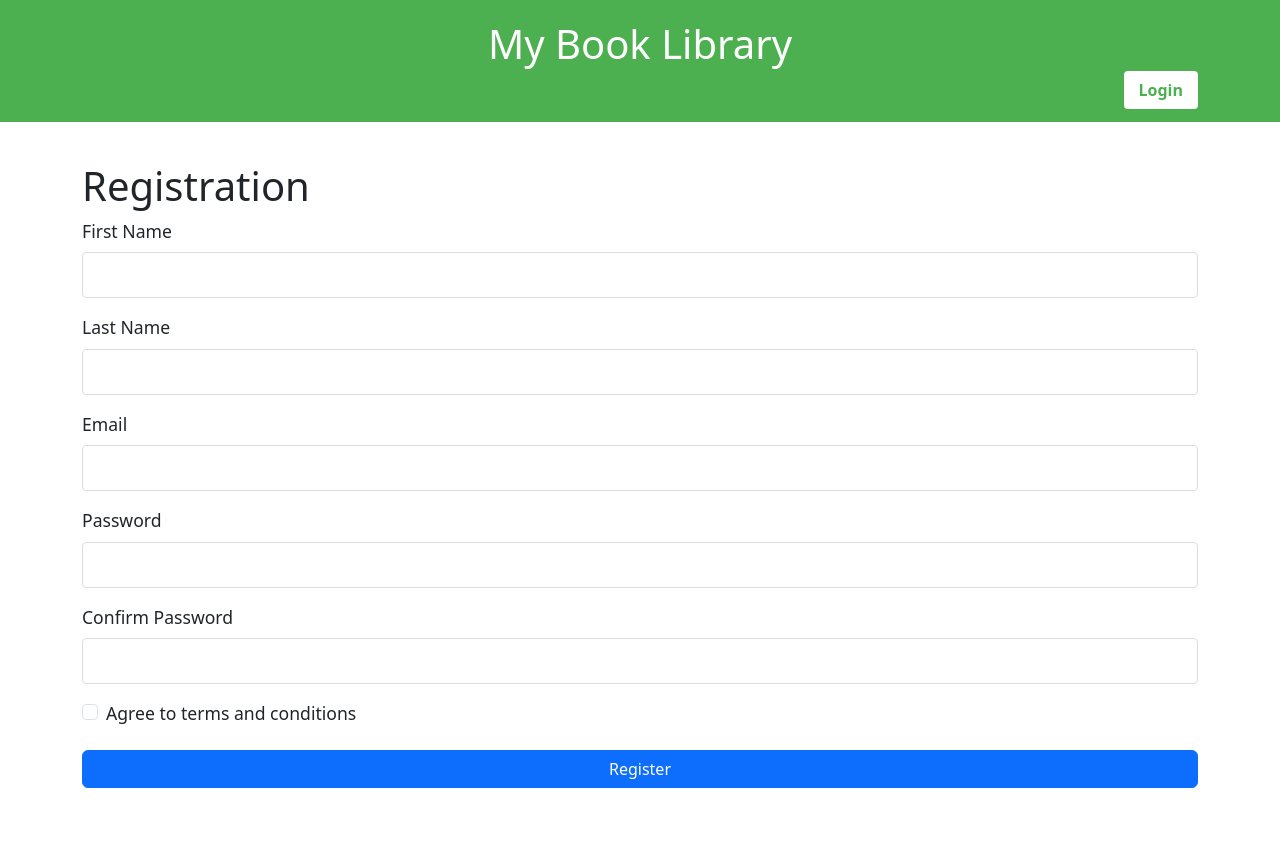
After one commit to Odys6x/DataBase, a Flask app: page /register in a window 1280 px wide. The commit adds this page. Run offline with Flask 3, Linux system fonts and the light colour scheme.

Commit message:
register backend done and insert admin

```diff
--- a/app.py
+++ b/app.py
@@ -1,6 +1,50 @@
-from flask import Flask, render_template
+from datetime import datetime
+import mysql
+from flask import Flask, render_template, redirect, url_for, flash
+import json
+from flask_wtf import CSRFProtect
+from conn import create_connection, execute_query
+from query import create_user_table
+from werkzeug.security import generate_password_hash
+from registerForm import RegistrationForm
 
 app = Flask(__name__)
+app.config['SECRET_KEY'] = 'inf2003_database'  # Change this to a secure key
+csrf = CSRFProtect(app)
+
+def create_admin_user():
+    create_user_query = create_user_table
+    create_admin_query = """
+    INSERT INTO User (first_name, last_name, email, password, fees_due, user_type)
+    VALUES ('Admin', '1', 'admin@email.com', 'admin1234', 0.00, 'a');
+    """
+
+    check_admin_query = "SELECT COUNT(*) FROM User WHERE user_type = 'a';"
+
+    try:
+        connection = create_connection()
+        if connection is not None:  # Check if the connection was successful
+            execute_query(connection, create_user_query)
+            with connection.cursor() as cursor:
+                # Check if an admin already exists
+                cursor.execute(check_admin_query)
+                admin_count = cursor.fetchone()[0]
+
+                if admin_count == 0:  # If no admin exists, create one
+                    cursor.execute(create_admin_query)
+                    connection.commit()
+                    print("Admin user created successfully.")
+                else:
+                    print("Admin user already exists.")
+        else:
+            print("Failed to create database connection.")
+
+    except mysql.connector.Error as err:
+        print(f"Error: {err}")
+
+    finally:
+        if connection is not None:
+            connection.close()
 
 @app.route('/')
 def index():
@@ -10,5 +54,57 @@ def index():
 def login():
     return render_template("login.html")
 
+@app.route('/register', methods=['GET', 'POST'])
+def register():
+    create_user_query = create_user_table
+    form = RegistrationForm()
+
+    if form.validate_on_submit():  # Validate form submission
+        first_name = form.first_name.data
+        last_name = form.last_name.data
+        email = form.email.data
+        password = form.password.data
+
+        # Hash the password and truncate to 29 characters
+        hashed_password = generate_password_hash(password)[:29]
+
+        # Define user type
+        user_type = 'u'  # For regular users
+
+        # SQL query to insert data into the User table
+        insert_query = """
+        INSERT INTO User (first_name, last_name, email, password, user_type)
+        VALUES (%s, %s, %s, %s, %s);
+        """
+
+        # Create a tuple with form values, including user_type
+        user_data = (first_name, last_name, email, hashed_password, user_type)
+
+        connection = None  # Initialize connection variable
+        try:
+            # Establish a connection and execute the query
+            connection = create_connection()
+            if connection is not None:  # Check if connection is valid
+                execute_query(connection, create_user_query)
+                with connection.cursor() as cursor:
+                    cursor.execute(insert_query, user_data)
+                    connection.commit()
+
+                flash('Registration successful!', 'success')
+                return redirect(url_for('login'))
+            else:
+                flash("Error: Could not establish a connection to the database.", 'danger')
+                return redirect(url_for('register'))
+
+        except mysql.connector.Error as err:
+            flash(f"Error: {err}", 'danger')
+            return redirect(url_for('register'))
+
+        finally:
+            if connection is not None:
+                connection.close()
+
+    return render_template('register.html', form=form)
 if __name__ == "__main__":
+    create_admin_user()
     app.run(debug=True)
--- /dev/null
+++ b/query.py
@@ -0,0 +1,25 @@
+create_table = """
+CREATE TABLE IF NOT EXISTS Book (
+    id INT AUTO_INCREMENT PRIMARY KEY,
+    title VARCHAR(500) NOT NULL UNIQUE,
+    types VARCHAR(100),  -- Increased size to avoid truncation
+    authors VARCHAR(500),
+    abstract LONGTEXT,
+    languages TEXT,
+    createdDate DATE,
+    coverURL VARCHAR(5000),
+    subjects VARCHAR(200),
+    isbns VARCHAR(1000)
+);
+"""
+create_user_table = """
+CREATE TABLE IF NOT EXISTS User (
+    userId INT AUTO_INCREMENT PRIMARY KEY,
+    first_name VARCHAR(50),
+    last_name VARCHAR(50) NOT NULL,
+    email VARCHAR(100) NOT NULL UNIQUE,
+    password VARCHAR(30) NOT NULL,
+    fees_due DECIMAL(2, 2) DEFAULT 0.00,
+    user_type CHAR(1)
+);
+"""
--- /dev/null
+++ b/registerForm.py
@@ -0,0 +1,33 @@
+from flask_wtf import FlaskForm
+from wtforms import StringField, PasswordField, SubmitField, BooleanField
+from wtforms.validators import DataRequired, EqualTo, Length, ValidationError
+import re  # Regular expression module
+
+# Custom validator to check password strength
+def password_check(form, field):
+    password = field.data
+    if len(password) < 8:
+        raise ValidationError("Password must be at least 8 characters long.")
+    if not re.search(r'[A-Z]', password):
+        raise ValidationError("Password must contain at least one uppercase letter.")
+    if not re.search(r'[a-z]', password):
+        raise ValidationError("Password must contain at least one lowercase letter.")
+    if not re.search(r'[0-9]', password):
+        raise ValidationError("Password must contain at least one digit.")
+
+# Custom email validation
+def email_check(form, field):
+    email = field.data
+    # Regular expression for validating an Email
+    email_regex = r'^[a-zA-Z0-9_.+-]+@[a-zA-Z0-9-]+\.[a-zA-Z0-9-.]+$'
+    if not re.match(email_regex, email):
+        raise ValidationError("Invalid email format.")
+
+class RegistrationForm(FlaskForm):
+    first_name = StringField('First Name', validators=[Length(max=50)])  # Not required
+    last_name = StringField('Last Name', validators=[DataRequired(), Length(min=2, max=50)])
+    email = StringField('Email', validators=[DataRequired(), email_check])  # Added email_check
+    password = PasswordField('Password', validators=[DataRequired(), password_check])
+    confirm_password = PasswordField('Confirm Password', validators=[DataRequired(), EqualTo('password')])
+    agree = BooleanField('Agree to terms and conditions', validators=[DataRequired()])
+    submit = SubmitField('Register')
--- a/static/css/style.css
+++ b/static/css/style.css
@@ -128,3 +128,13 @@ footer {
     padding: 20px 0;
     margin-top: 40px;
 }
+
+table {
+    width: 100%;
+    border-collapse: separate; /* Change from collapse to separate */
+    border-spacing: 0 10px; /* Set the horizontal and vertical spacing */
+}
+
+td {
+    padding: 10px; /* Add padding inside each cell */
+}
--- a/templates/base.html
+++ b/templates/base.html
@@ -5,9 +5,20 @@
     <meta name="viewport" content="width=device-width, initial-scale=1.0">
     <title>Book Library</title>
     <link rel="stylesheet" href="{{ url_for('static', filename='css/style.css')}}">
+    <link href="https://cdn.jsdelivr.net/npm/bootstrap@5.3.1/dist/css/bootstrap.min.css"
+rel="stylesheet"
+ integrity="sha384-4bw+/aepP/YC94hEpVNVgiZdgIC5+VKNBQNGCHeKRQN+PtmoHDEXuppvnDJzQIu9"
+crossorigin="anonymous">
+<link rel="stylesheet" href="https://cdnjs.cloudflare.com/ajax/libs/font-awesome/4.7.0/css/font-awesome.min.css">
+<link rel="stylesheet" href="login_style.css">
+<script defer
+src="https://cdn.jsdelivr.net/npm/bootstrap@5.3.1/dist/js/bootstrap.bundle.min.js"
+ integrity="sha384-HwwvtgBNo3bZJJLYd8oVXjrBZt8cqVSpeBNS5n7C8IVInixGAoxmnlMuBnhbgrkm"
+ crossorigin="anonymous">
+</script>
 </head>
 <body>
-    <header>
+   <header>
         <div class="container">
             <h1>My Book Library</h1>
             <nav>
--- /dev/null
+++ b/templates/register.html
@@ -0,0 +1,62 @@
+{% extends 'base.html' %}
+{% block body %}
+ <main class="container">
+ <h1>Registration</h1>
+ <form method="POST" action="{{ url_for('register') }}">
+    {{ form.hidden_tag() }}  <!-- CSRF protection -->
+
+    <div class="mb-3">
+        {{ form.first_name.label }}
+        {{ form.first_name(class="form-control") }}
+        {% if form.first_name.errors %}
+            <div class="text-danger">{{ form.first_name.errors[0] }}</div>
+        {% endif %}
+    </div>
+
+    <div class="mb-3">
+        {{ form.last_name.label }}
+        {{ form.last_name(class="form-control") }}
+        {% if form.last_name.errors %}
+            <div class="text-danger">{{ form.last_name.errors[0] }}</div>
+        {% endif %}
+    </div>
+
+    <div class="mb-3">
+        {{ form.email.label }}
+        {{ form.email(class="form-control") }}
+        {% if form.email.errors %}
+            <div class="text-danger">{{ form.email.errors[0] }}</div>
+        {% endif %}
+    </div>
+
+    <div class="mb-3">
+        {{ form.password.label }}
+        {{ form.password(class="form-control") }}
+        {% if form.password.errors %}
+            <div class="text-danger">{{ form.password.errors[0] }}</div>
+        {% endif %}
+    </div>
+
+    <div class="mb-3">
+        {{ form.confirm_password.label }}
+        {{ form.confirm_password(class="form-control") }}
+        {% if form.confirm_password.errors %}
+            <div class="text-danger">{{ form.confirm_password.errors[0] }}</div>
+        {% endif %}
+    </div>
+
+    <div class="mb-3 form-check">
+        {{ form.agree(class="form-check-input") }}
+        {{ form.agree.label(class="form-check-label") }}
+        {% if form.agree.errors %}
+            <div class="text-danger">{{ form.agree.errors[0] }}</div>
+        {% endif %}
+    </div>
+
+    <div class="mb-3">
+        {{ form.submit(class="btn btn-primary d-block w-100") }}
+    </div>
+</form>
+
+ </main>
+{% endblock %}
```
Also changed, not shown: categories.py (added, +144 -0 lines), conn.py (added, +26 -0 lines), request.py (added, +39 -0 lines), templates/index.html (+31 -22 lines), templates/login.html (+33 -11 lines), image/Connection.jpg (added), image/Content.jpg (added), image/Header.jpg (added), image/Schema.jpg (added), image/Setup.jpg (added), image/app.jpg (added), 1 other file.
